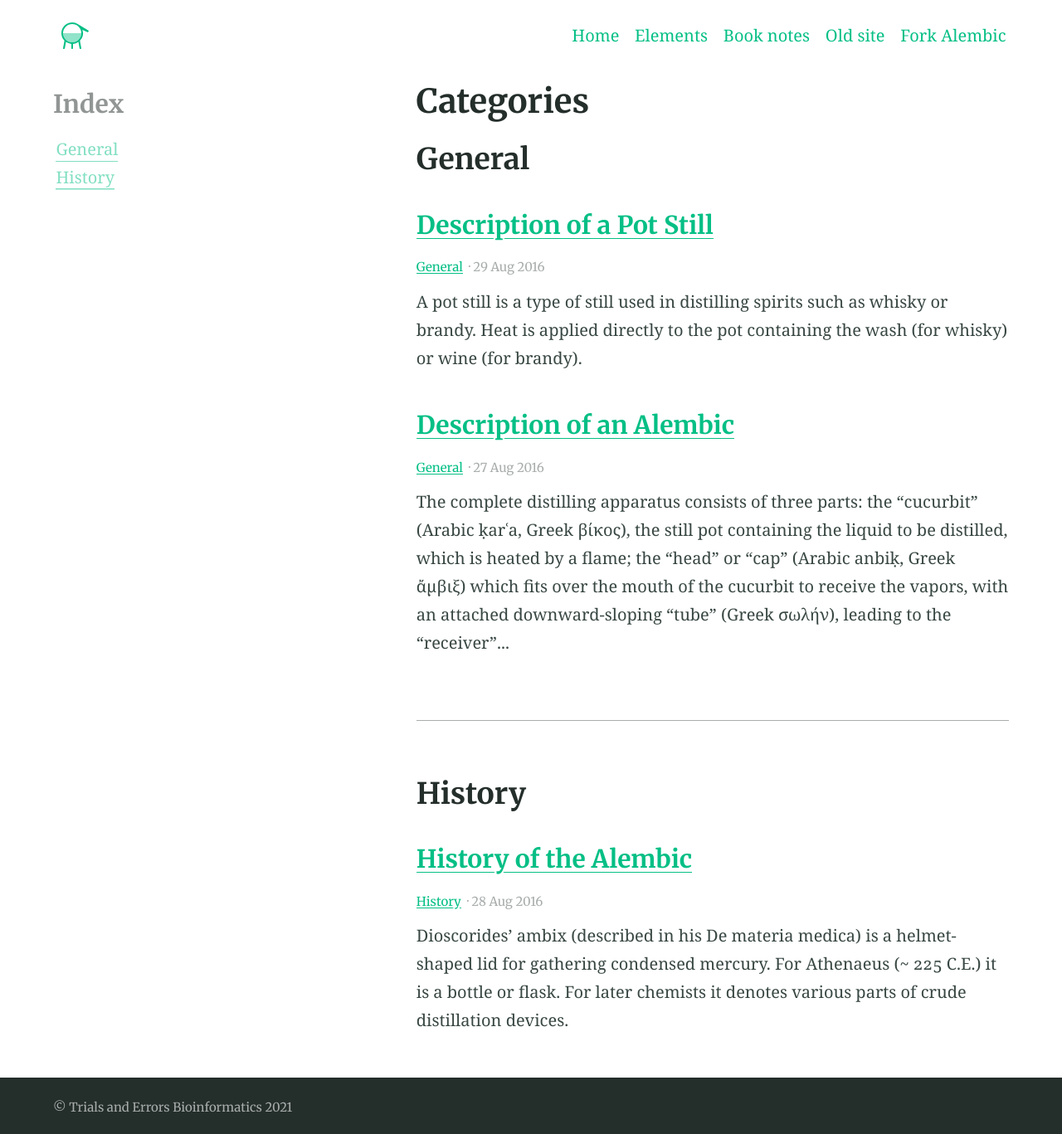
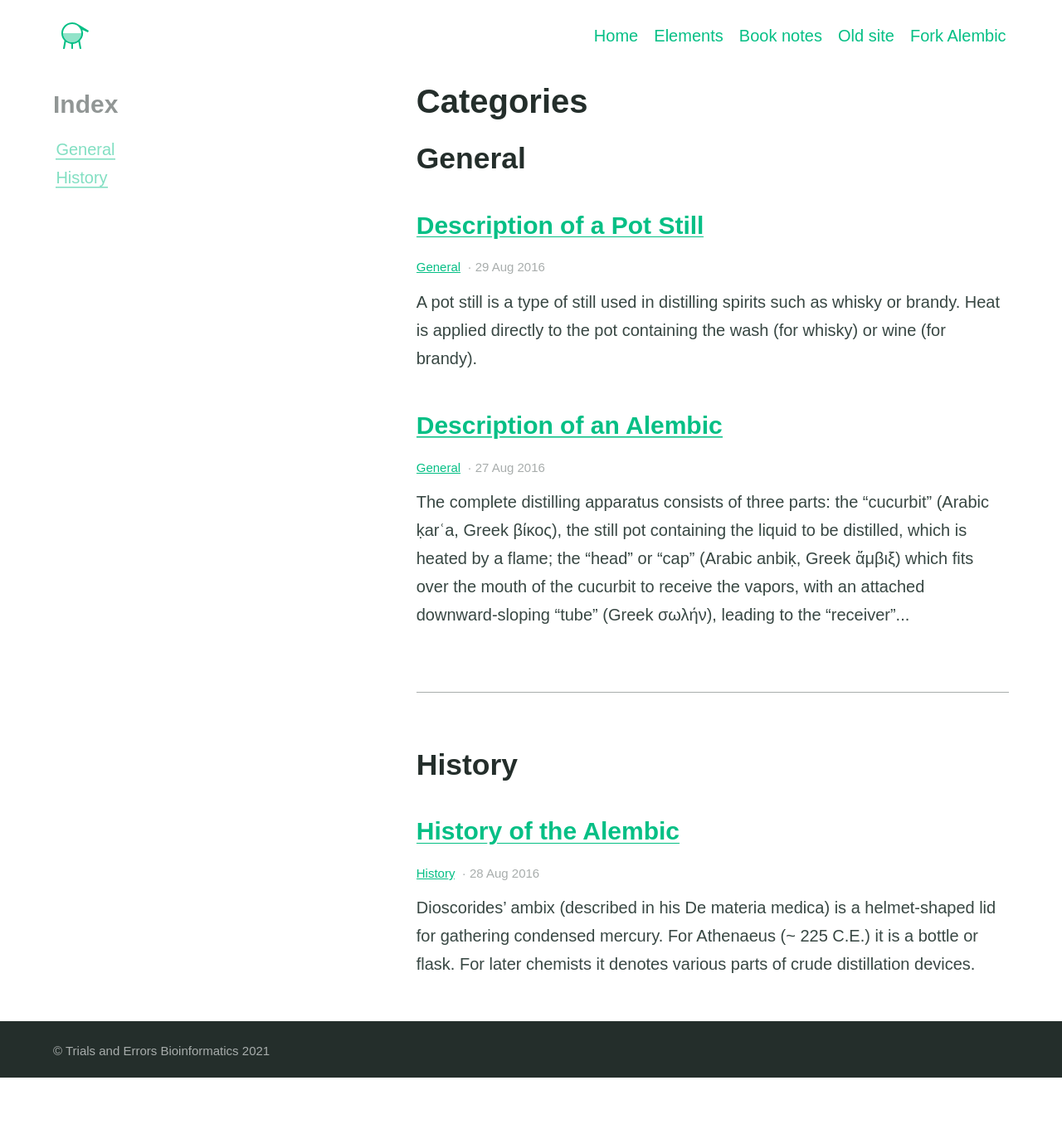
Before and after one commit to AthenACHY/AthenACHY.github.io, a Jekyll site: the page built from categories.md, in a window 1280 px wide. Shown: the whole page at 83% size. Built offline with Jekyll 4.4.1, drawn with Linux system fonts in a browser that asks for light colours; after the commit the page ends 1299 px from its top, so only the background shows below that.

Commit message:
Update _settings.scss

```diff
--- a/_sass/_settings.scss
+++ b/_sass/_settings.scss
@@ -15,7 +15,7 @@ $white: #ffffff !default;
 
 // Typography
 $bodytype: (
-  font-family: "Georgia, serif",
+  font-family: "Arial, serif",
   regular: 400,
   bold: 700,
   italic: italic,
@@ -23,14 +23,14 @@ $bodytype: (
 ) !default;
 
 $headingtype: (
-  font-family: '"Merriweather", serif',
+  font-family: '"Arial", serif',
   regular: 400,
   bold: 700,
   cap-height: 0.75
 ) !default;
 
 $monospacetype: (
-  font-family: "Menlo, monospace",
+  font-family: "Arial",
   regular: 400,
   cap-height: 0.68
 ) !default;
```
